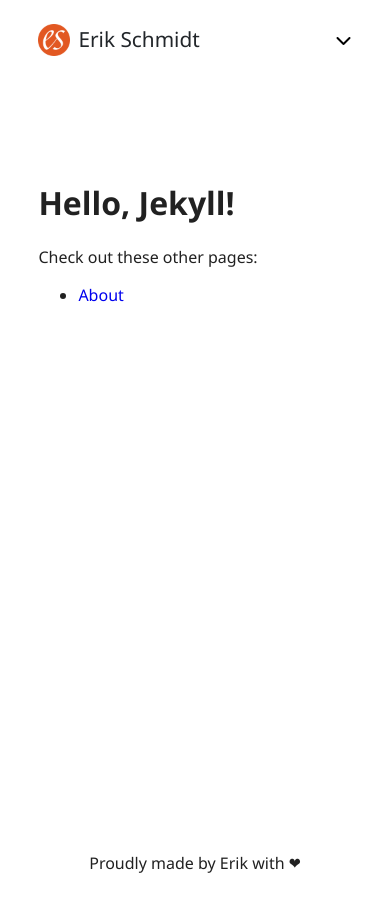
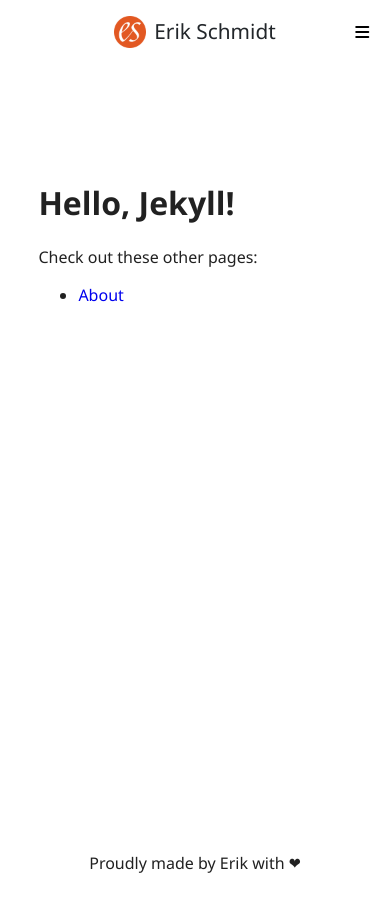
Before and after one commit to erik-schmidt/erik-schmidt.github.io, a Jekyll site: the page built from _pages/index.md, in a window 390 px wide. Built offline with Jekyll 4.4.1, drawn with Linux system fonts in a browser that asks for light colours; nearby versions of some CDN libraries; our own code applies the rules of GitHub Pages for plain Markdown files.

Commit message:
fix: Better mobile support - Add hamburger menu - Menus in columns - Bigger touch area

```diff
--- a/_includes/navbar.html
+++ b/_includes/navbar.html
@@ -5,14 +5,14 @@
         <img src="/assets/images/favicon-192x192.png" aria-hidden="true" height=32 width=32>
         <span id="website-name">{{ site.title }}</span>
       </a>
+      <a href="javascript:void(0);" class="icon" onclick="onClick()">
+        <i class="fas fa-bars" style="color: black;"></i>
+      </a>
       <ul class="navbar-links" id="navbar-links">
         <li class="navbar-item"><a class="navbar-link" href="/blog" {% if page.title == "Blog" %} aria-current="page" id="active-navbar-link"{% endif %}>Blog</a></li>
         <li class="navbar-item"><a class="navbar-link" href="/about" {% if page.title == "About" %} aria-current="page" id="active-navbar-link"  {% endif %}>Über mich</a></li>
         <li class="navbar-item"><a class="navbar-link" href="/contact" {% if page.title == "Contact" %} aria-current="page" id="active-navbar-link" {% endif %}>Kontakt</a></li>
       </ul>
-      <a href="javascript:void(0);" class="icon" onclick="onClick()">
-        <i class="fas fa-chevron-down" style="color: black;"></i>
-      </a>
     </div>
   </nav>
 </header>
--- a/_sass/components/_navbar.scss
+++ b/_sass/components/_navbar.scss
@@ -18,6 +18,7 @@ $navbar-height: 5rem;
   display: flex;
   height: 100%;
   justify-content: space-between;
+  background-color: $white;
 }
 
 #home-link {
@@ -97,35 +98,30 @@ $navbar-height: 5rem;
 }
 
 @media screen and (max-width: 600px) {
-  .navbar-container .navbar-links {
+  .icon {
+    display: block;
+    position: absolute;
+    margin: 1.3rem;
+    top: 0;
+    right: 0;
+    color: $black;
+  }
+
+  .navbar-links {
     display: none;
   }
 
-  .icon {
-    float: right;
-    display: block;
-    z-index: 20;
+  .navbar-container.active .navbar-links {
+    display: grid;
+    bottom: 0;
+    grid-column-gap: $spacing-base;
+  }
+
+  .navbar-container {
+    flex-direction: column;
+  }
+
+  #home-link {
+    margin-top: $margin-sm;
   }
 }
-
-@media screen and (max-width: 600px) {
-  .navbar-container.responsive {
-    position: relative;
-  }
-
-  .navbar-container.responsive .navbar-links {
-    display: block;
-    z-index: 2;
-    position: absolute;
-    background-color: $white;
-    box-shadow: bottom-shadow(4);
-    border-radius: 0.5em;
-    text-align: left;
-    top: 0;
-    right: 0;
-
-    .navbar-link {
-      margin: 1em;
-    }
-  }
-}
```
Also changed, not shown: other parts of _includes/navbar.html (+1 -1 lines). Lines whose indentation alone changed are shown as unchanged.
